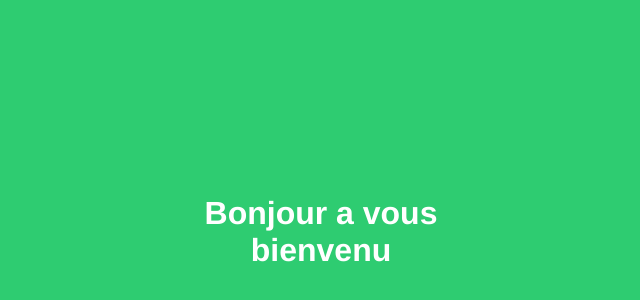
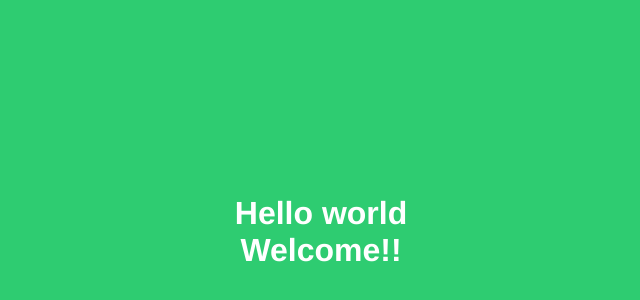
Before and after one commit to yannlo/hi, a plain HTML site: page index.html in a window 1280 px wide. Shown: the part 146-446 px from the top of the page, without its empty margins (327-967 px from the left). Drawn offline with Linux system fonts and the light colour scheme.

Commit message:
change french text for english text

```diff
--- a/index.html
+++ b/index.html
@@ -7,8 +7,6 @@
 		background-color: #2ecc71;
 		color: white;
 	}
-
-
 	h1{
 		position: absolute;
 		top: 40%;
@@ -20,5 +18,5 @@
 	</style>
 </head>
 <body>
-	<h1>Bonjour a vous <br/> bienvenu</h1>
+	<h1>Hello world <br/>Welcome!!</h1>
 </body>
```
